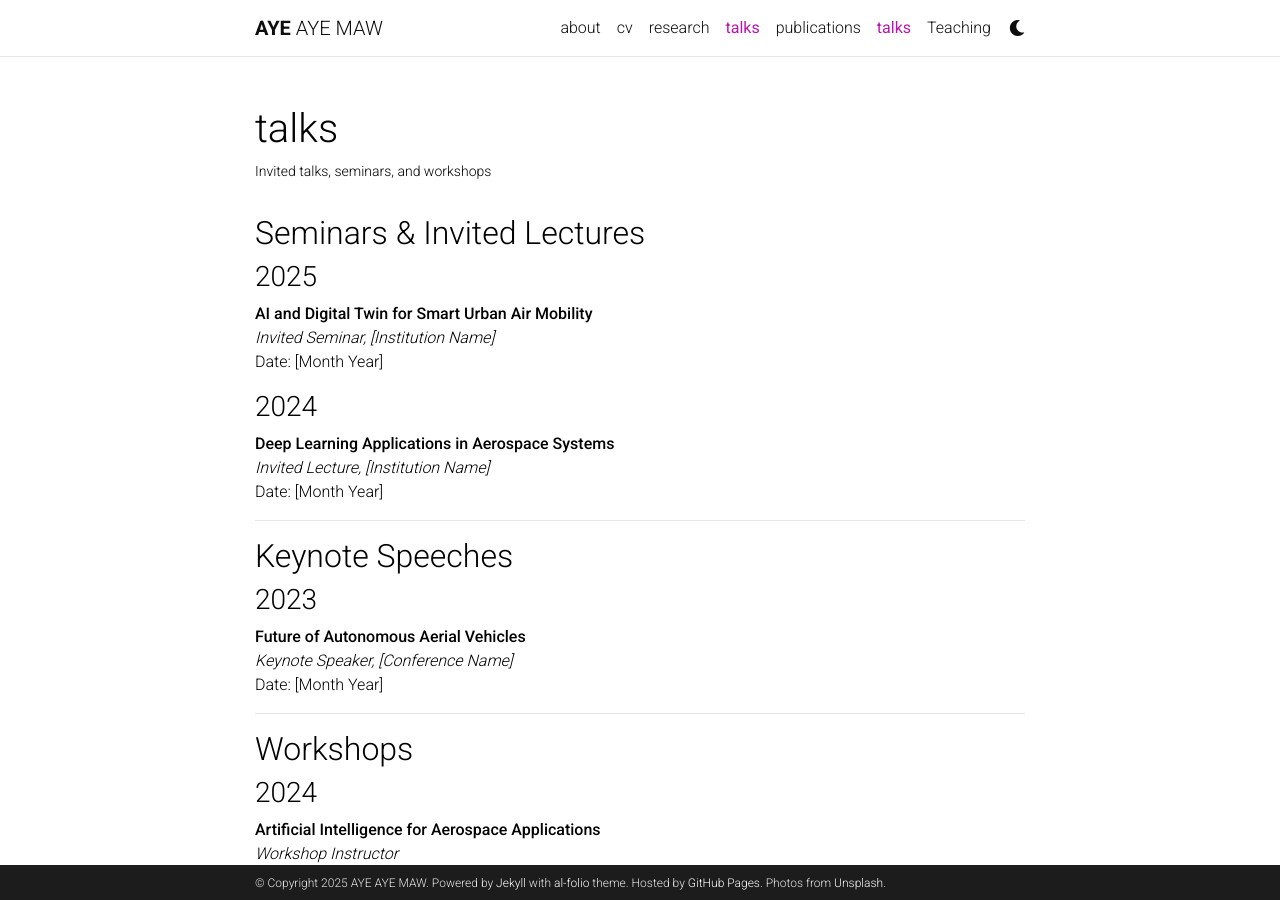
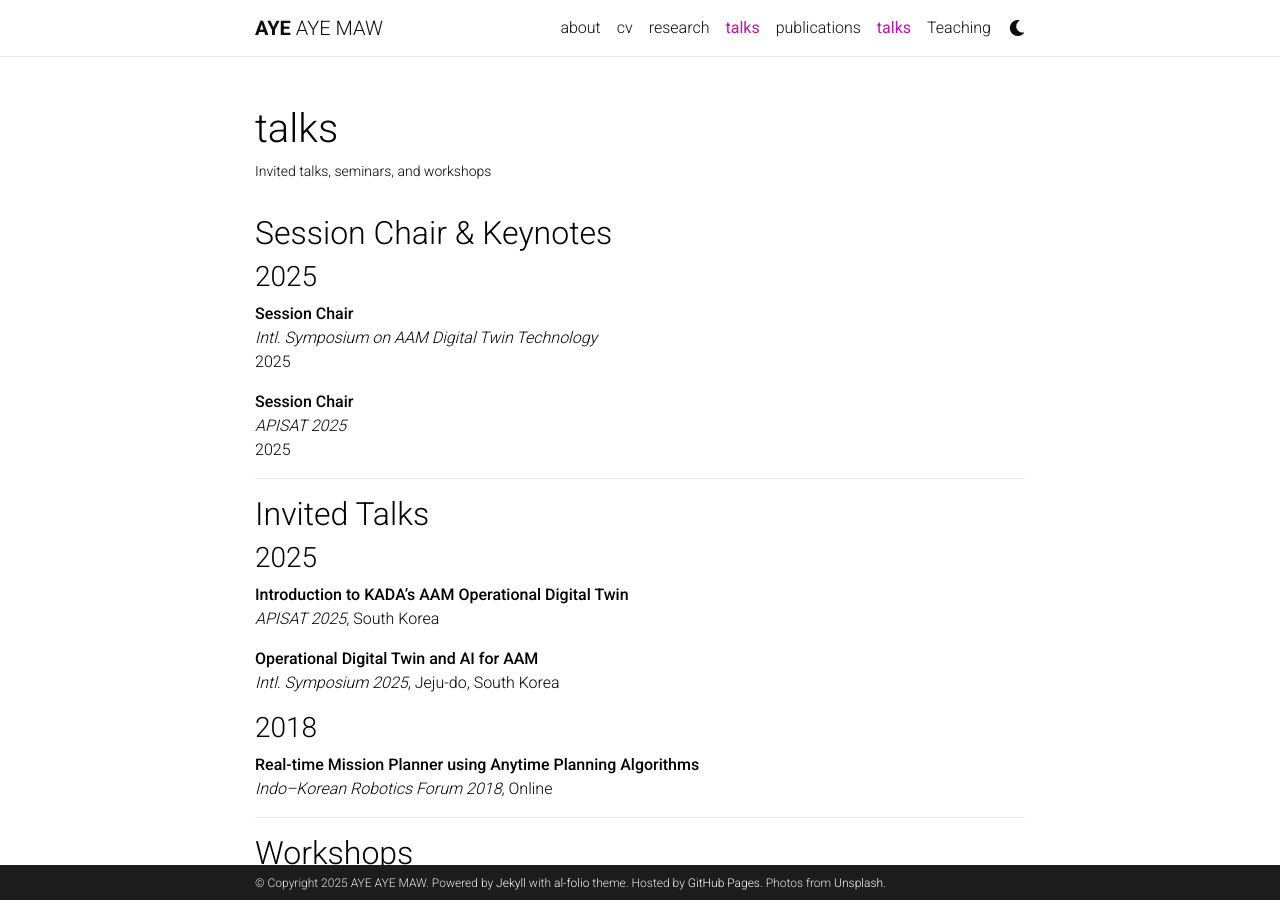
Before and after one commit to miayemaw/miayemaw.github.io, a Jekyll site: the page built from _pages/talks.md, in a window 1280 px wide and 900 px high. Built offline with Jekyll 4.4.1, drawn with Linux system fonts in a browser that asks for light colours; comment, search, counter and statistics services are not loaded; a style sheet for code colours, icons or effects is not loaded.

Commit message:
Update talks page with session chair positions and invited talks

```diff
--- a/_pages/talks.md
+++ b/_pages/talks.md
@@ -7,29 +7,34 @@ nav: true
 nav_order: 5
 ---
 
-## Seminars & Invited Lectures
+## Session Chair & Keynotes
 
 ### 2025
 
-**AI and Digital Twin for Smart Urban Air Mobility**
-*Invited Seminar, [Institution Name]*
-Date: [Month Year]
+**Session Chair**
+*Intl. Symposium on AAM Digital Twin Technology*
+2025
 
-### 2024
-
-**Deep Learning Applications in Aerospace Systems**
-*Invited Lecture, [Institution Name]*
-Date: [Month Year]
+**Session Chair**
+*APISAT 2025*
+2025
 
 ---
 
-## Keynote Speeches
+## Invited Talks
 
-### 2023
+### 2025
 
-**Future of Autonomous Aerial Vehicles**
-*Keynote Speaker, [Conference Name]*
-Date: [Month Year]
+**Introduction to KADA's AAM Operational Digital Twin**
+*APISAT 2025*, South Korea
+
+**Operational Digital Twin and AI for AAM**
+*Intl. Symposium 2025*, Jeju-do, South Korea
+
+### 2018
+
+**Real-time Mission Planner using Anytime Planning Algorithms**
+*Indo–Korean Robotics Forum 2018*, Online
 
 ---
 
```
